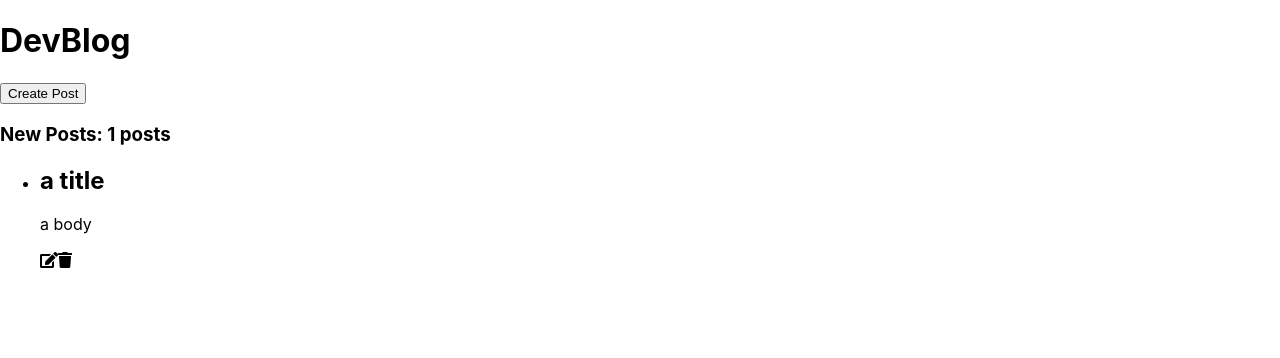
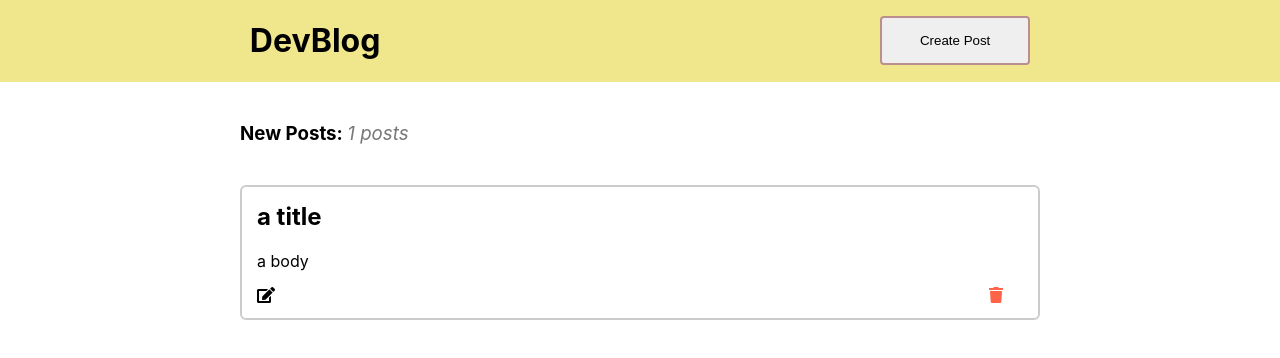
Before and after one commit to missvader/BLOG-REACT, a React (Create React App) app: page / in a window 1280 px wide. Shown: the top 358 px of the page. Built offline with nearby package versions, Linux system fonts and the light colour scheme.

Commit message:
añadiendo estilos

```diff
--- a/src/App.css
+++ b/src/App.css
@@ -1,38 +1,122 @@
-.App {
-  text-align: center;
+header {
+  display: flex;
+  justify-content: space-around;
+  align-items: center;
+  background-color: khaki;
+  margin-bottom: 40px;
 }
 
-.App-logo {
-  height: 40vmin;
-  pointer-events: none;
+button {
+  padding: 15px;
+  min-width: 150px;
+  border: 2px solid rosybrown;
+  border-radius: 4px;
+  cursor: pointer;
 }
 
-@media (prefers-reduced-motion: no-preference) {
-  .App-logo {
-    animation: App-logo-spin infinite 20s linear;
-  }
+main {
+  padding: 0 30px;
+  max-width: 800px;
+  margin: 0 auto;
 }
 
-.App-header {
-  background-color: #282c34;
-  min-height: 100vh;
-  display: flex;
-  flex-direction: column;
-  align-items: center;
-  justify-content: center;
-  font-size: calc(10px + 2vmin);
-  color: white;
+main h3 span {
+  font-weight: 400;
+  font-style: italic;
+  color: #777;
 }
 
-.App-link {
-  color: #61dafb;
+main ul {
+  list-style: none;
+  margin: 40px 0;
+  padding: 0;
 }
 
-@keyframes App-logo-spin {
-  from {
-    transform: rotate(0deg);
-  }
-  to {
-    transform: rotate(360deg);
-  }
+main li {
+  border: 2px solid #ccc;
+  padding: 15px;
+  border-radius: 6px;
+  margin-bottom: 30px;
+  transition: border-color 0.2s ease-in-out;
 }
+
+main li:hover {
+  border-color: #444;
+}
+
+main li h2 {
+  margin-top: 0;
+}
+
+main li div {
+  display: flex;
+  justify-content: space-between;
+  align-items: center;
+  margin-right: 20px;
+}
+
+main li i {
+  cursor: pointer;
+}
+
+.fa-trash {
+  color: tomato;
+}
+
+form {
+  position: fixed;
+  top: 50%;
+  left: 50%;
+  transform: translate(-50%, -50%);
+  background-color: #fff;
+  border: 2px solid #ccc;
+  padding: 30px;
+  border-radius: 6px;
+}
+
+form input,
+form textarea {
+  width: 300px;
+  padding: 14px 10px;
+  border: 1px solid #ccc;
+  border-radius: 4px;
+}
+
+footer {
+  position: fixed;
+  bottom: 20px;
+  right: 20px;
+  background-color: #fff;
+  border: 2px solid #444;
+  border-radius: 50%;
+  height: 35px;
+  width: 35px;
+  display: flex;
+  justify-content: center;
+  align-items: center;
+  cursor: pointer;
+}
+Ahora cree un archivo App.dark.css y agréguele estos estilos
+header.dark {
+  background-color: #444;
+  color: khaki;
+}
+
+header.dark form {
+  background-color: #444;
+}
+
+main.dark li {
+  border-color: #444;
+  background-color: #444;
+  color: khaki;
+}
+
+main.dark li:hover {
+  border-color: #ccc;
+}
+
+footer.dark {
+  background-color: #444;
+  color: #fff;
+}
```
